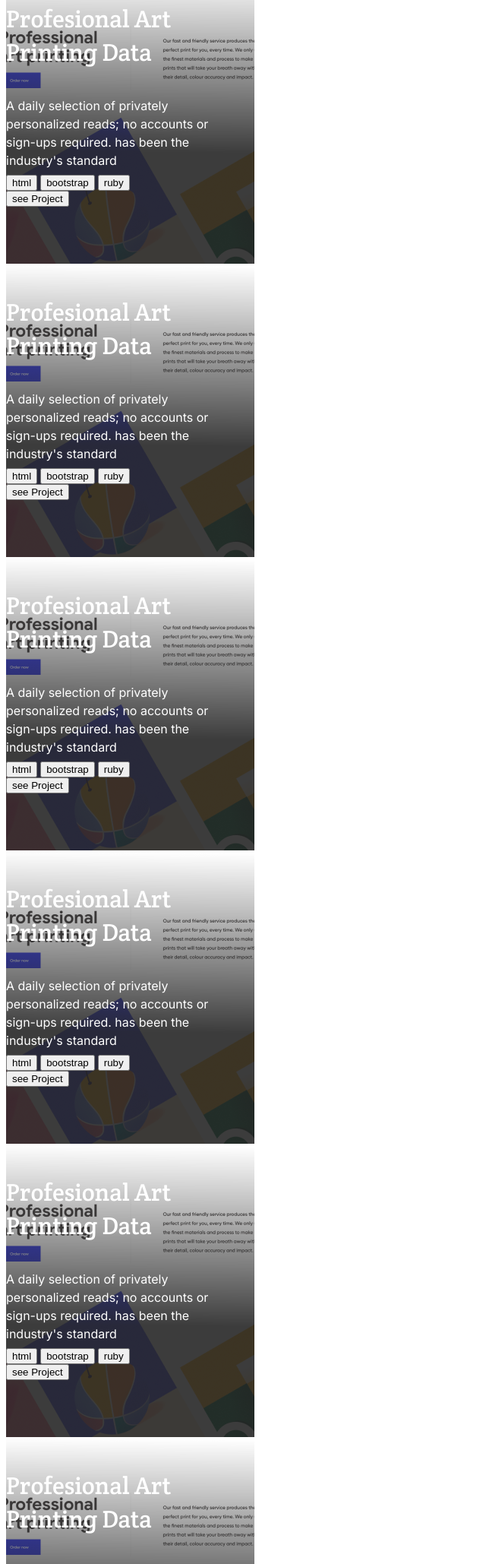
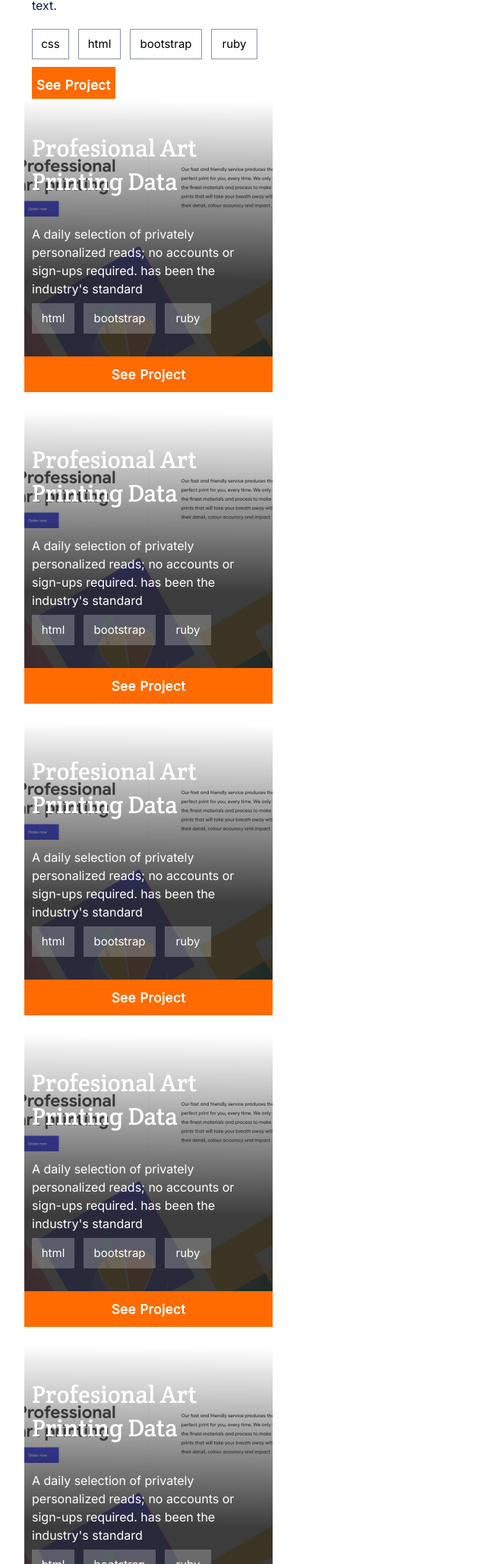
Before and after one commit to leehaney254/myportfolio, a website: page myworks.html in a window 1280 px wide. Shown: the part 742-2800 px from the top of the page at 76% size, without its empty margins (0-640 px from the left). Drawn offline with Linux system fonts and the light colour scheme.

Commit message:
Style: Add style to cards

```diff
--- a/myworks.css
+++ b/myworks.css
@@ -2,6 +2,7 @@ header {
   width: 327px;
   height: 107px;
   border-bottom: 1px solid #212121;
+  margin: 120px 24px 52px 24px;
 }
 
 #heads {
@@ -16,13 +17,14 @@ header {
 section {
   display: grid;
   grid-template-rows: 568px 386px 386px 386px 386px 386px 386px;
+  grid-gap: 24px 0;
 }
 
-#card {
-  width: 375px;
-}
 .card {
   width: 327px;
+  display: flex;
+  flex-direction: column;
+  margin: 0 24px 0 24px;
 }
 
 .other-cards {
@@ -71,6 +73,15 @@ section {
   line-height: 24px;
   color: #091e42;
 }
+
+.buttons {
+  display: flex;
+  flex-direction: row;
+  align-items: center;
+  padding: 0px;
+  gap: 12px;
+}
+
 .button1 {
   font-family: "Inter";
   font-style: normal;
@@ -81,6 +92,18 @@ section {
   height: 40px;
   background: #ffffff;
   border: 1px solid #8993a4;
+}
+
+.but-other {
+  height: 40px;
+  background: rgba(255, 255, 255, 0.24);
+  font-family: "Inter";
+  font-style: normal;
+  font-weight: 500;
+  font-size: 15px;
+  line-height: 20px;
+  color: #fff;
+  border: none;
 }
 
 .butcss {
@@ -100,7 +123,16 @@ section {
 }
 
 #butsee1 {
-  width: 124px;
+  height: 48px;
+  margin-top: 10px;
+}
+
+.but-see-width {
+  width: 327px;
+  margin-top: 30px;
+}
+
+.but-see {
   height: 48px;
   background: #ff6b00;
   font-family: "Inter";
@@ -110,4 +142,14 @@ section {
   line-height: 24px;
   letter-spacing: 0.03em;
   color: #ffffff;
+  border: none;
 }
+
+button:hover {
+  background: #fff5e1;
+  border: 1px solid #f55800;
+  color: #f55800;
+}
+.description {
+  margin-left: 10px;
+}
--- a/myworks.html
+++ b/myworks.html
@@ -24,7 +24,7 @@
       <h1 id="heads">My Recent Works</h1>
     </header>
     <section>
-      <div id="card">
+      <div class="card" id="card">
         <img src="./assets/first-card.png" alt="card image" />
         <div class="description">
           <p id="head1">Multi-Post Stories</p>
@@ -33,13 +33,13 @@
             sign-ups required. has been the industry's standard dummy text ever
             since the 1500s, when an unknown printer took a standard dummy text.
           </p>
-          <div>
+          <div class="buttons">
             <button class="button1 butcss">css</button>
             <button class="button1 buthtm">html</button>
             <button class="button1 butboot">bootstrap</button>
             <button class="button1 butrub">ruby</button>
           </div>
-          <button id="butsee1">see Project</button>
+          <button class="but-see" id="butsee1">See Project</button>
         </div>
       </div>
       <div class="card other-cards">
@@ -49,13 +49,13 @@
             A daily selection of privately personalized reads; no accounts or
             sign-ups required. has been the industry's standard
           </p>
-          <div>
-            <button>html</button>
-            <button>bootstrap</button>
-            <button>ruby</button>
+          <div class="buttons">
+            <button class="but-other buthtm">html</button>
+            <button class="but-other butboot">bootstrap</button>
+            <button class="but-other butrub">ruby</button>
           </div>
-          <button>see Project</button>
         </div>
+        <button class="but-see but-see-width">See Project</button>
       </div>
       <div class="card other-cards">
         <div class="description">
@@ -64,13 +64,13 @@
             A daily selection of privately personalized reads; no accounts or
             sign-ups required. has been the industry's standard
           </p>
-          <div>
-            <button>html</button>
-            <button>bootstrap</button>
-            <button>ruby</button>
+          <div class="buttons">
+            <button class="but-other buthtm">html</button>
+            <button class="but-other butboot">bootstrap</button>
+            <button class="but-other butrub">ruby</button>
           </div>
-          <button>see Project</button>
         </div>
+        <button class="but-see but-see-width">See Project</button>
       </div>
       <div class="card other-cards">
         <div class="description">
@@ -79,13 +79,13 @@
             A daily selection of privately personalized reads; no accounts or
             sign-ups required. has been the industry's standard
           </p>
-          <div>
-            <button>html</button>
-            <button>bootstrap</button>
-            <button>ruby</button>
+          <div class="buttons">
+            <button class="but-other buthtm">html</button>
+            <button class="but-other butboot">bootstrap</button>
+            <button class="but-other butrub">ruby</button>
           </div>
-          <button>see Project</button>
         </div>
+        <button class="but-see but-see-width">See Project</button>
       </div>
       <div class="card other-cards">
         <div class="description">
@@ -94,13 +94,13 @@
             A daily selection of privately personalized reads; no accounts or
             sign-ups required. has been the industry's standard
           </p>
-          <div>
-            <button>html</button>
-            <button>bootstrap</button>
-            <button>ruby</button>
+          <div class="buttons">
+            <button class="but-other buthtm">html</button>
+            <button class="but-other butboot">bootstrap</button>
+            <button class="but-other butrub">ruby</button>
           </div>
-          <button>see Project</button>
         </div>
+        <button class="but-see but-see-width">See Project</button>
       </div>
       <div class="card other-cards">
         <div class="description">
@@ -109,13 +109,13 @@
             A daily selection of privately personalized reads; no accounts or
             sign-ups required. has been the industry's standard
           </p>
-          <div>
-            <button>html</button>
-            <button>bootstrap</button>
-            <button>ruby</button>
+          <div class="buttons">
+            <button class="but-other buthtm">html</button>
+            <button class="but-other butboot">bootstrap</button>
+            <button class="but-other butrub">ruby</button>
           </div>
-          <button>see Project</button>
         </div>
+        <button class="but-see but-see-width">See Project</button>
       </div>
       <div class="card other-cards">
         <div class="description">
@@ -124,13 +124,13 @@
             A daily selection of privately personalized reads; no accounts or
             sign-ups required. has been the industry's standard
           </p>
-          <div>
-            <button>html</button>
-            <button>bootstrap</button>
-            <button>ruby</button>
+          <div class="buttons">
+            <button class="but-other buthtm">html</button>
+            <button class="but-other butboot">bootstrap</button>
+            <button class="but-other butrub">ruby</button>
           </div>
-          <button>see Project</button>
         </div>
+        <button class="but-see but-see-width">See Project</button>
       </div>
     </section>
   </body>
```
